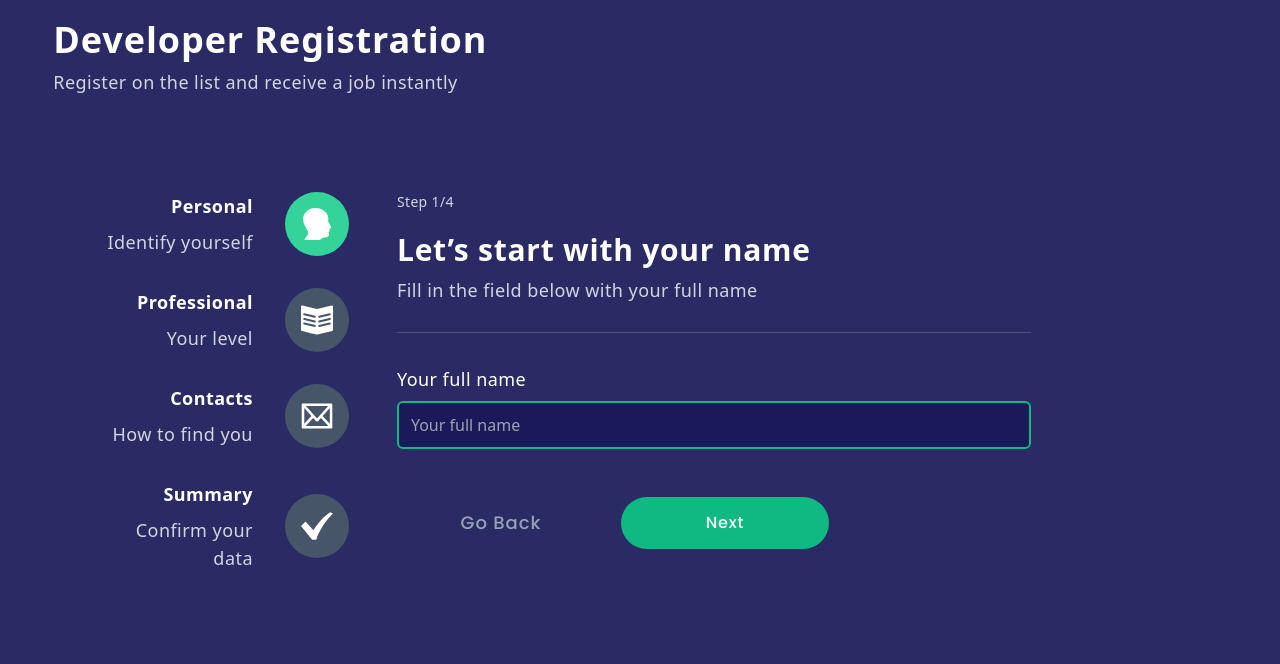
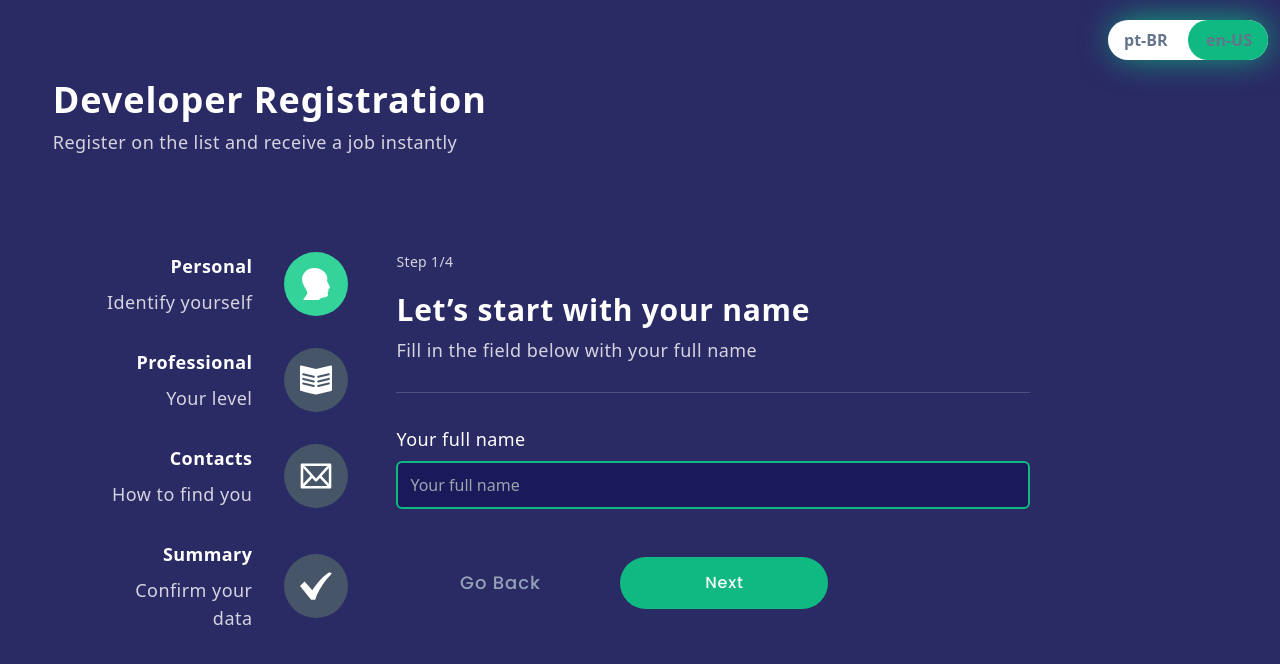
Before and after one commit to thalya-codes/multi-step-form, a React (Create React App) app: page / in a window 1280 px wide. Shown: the top 664 px of the page. Built offline with nearby package versions, Linux system fonts and the light colour scheme.

Commit message:
feat(Router): implementa rotas aninhadas

```diff
--- a/src/router/index.tsx
+++ b/src/router/index.tsx
@@ -3,6 +3,7 @@ import Home from "../pages/Home";
 import CompletedRegistration from "../pages/CompletedRegistration";
 import { useState, useEffect } from "react";
 import { useTranslation } from "react-i18next";
+import { Layout } from "../layout";
 
 export function Router() {
     const { t: translation } = useTranslation();
@@ -15,11 +16,13 @@ export function Router() {
     return (
         <BrowserRouter>
             <Routes>
-                <Route path="/" element={<Home />}/>
-                <Route
-                    path="/completed-registration"
-                    element={<CompletedRegistration pageTitle={pageTitle} setPageTitle={setPageTitle} />}
-                />
+                <Route element={<Layout />}>
+                    <Route path="/" element={<Home />}/>
+                    <Route
+                        path="/completed-registration"
+                        element={<CompletedRegistration pageTitle={pageTitle} setPageTitle={setPageTitle} />}
+                    />
+                </Route>
             </Routes>
         </BrowserRouter>
     )
```
